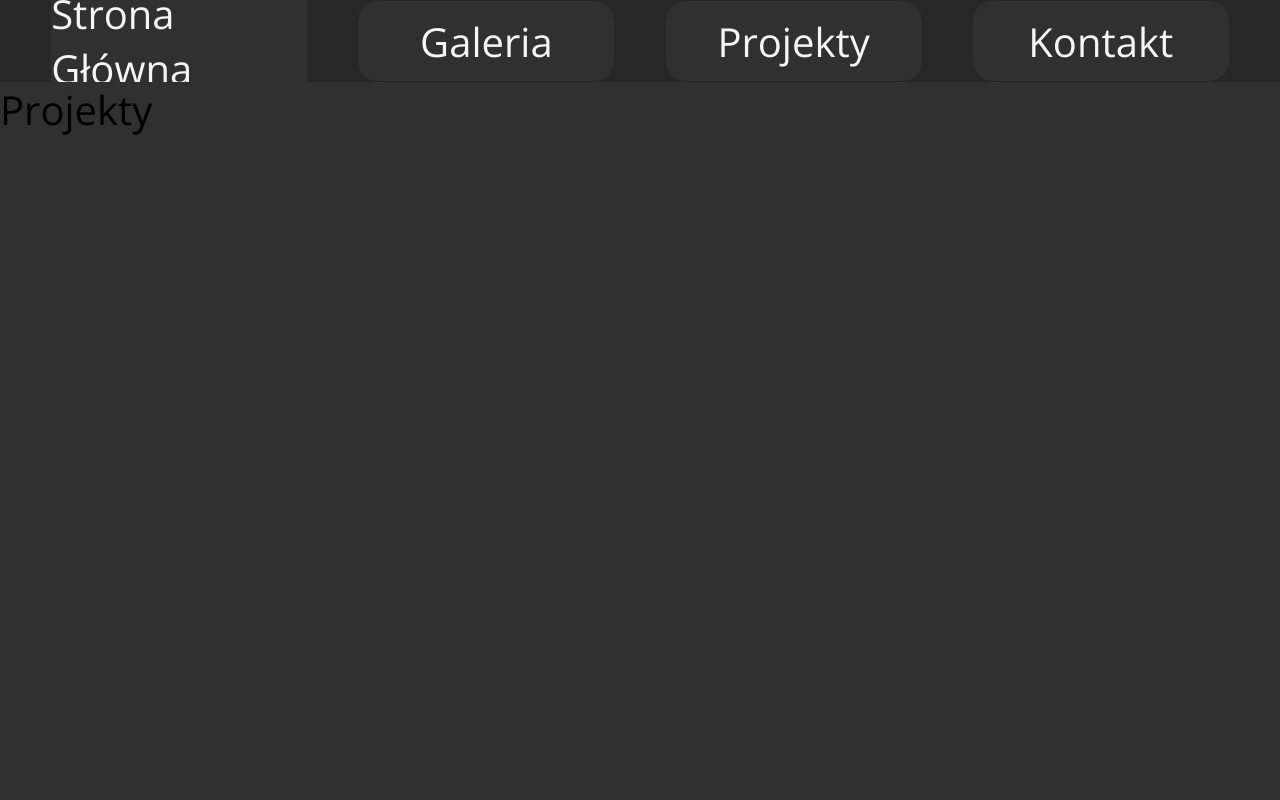
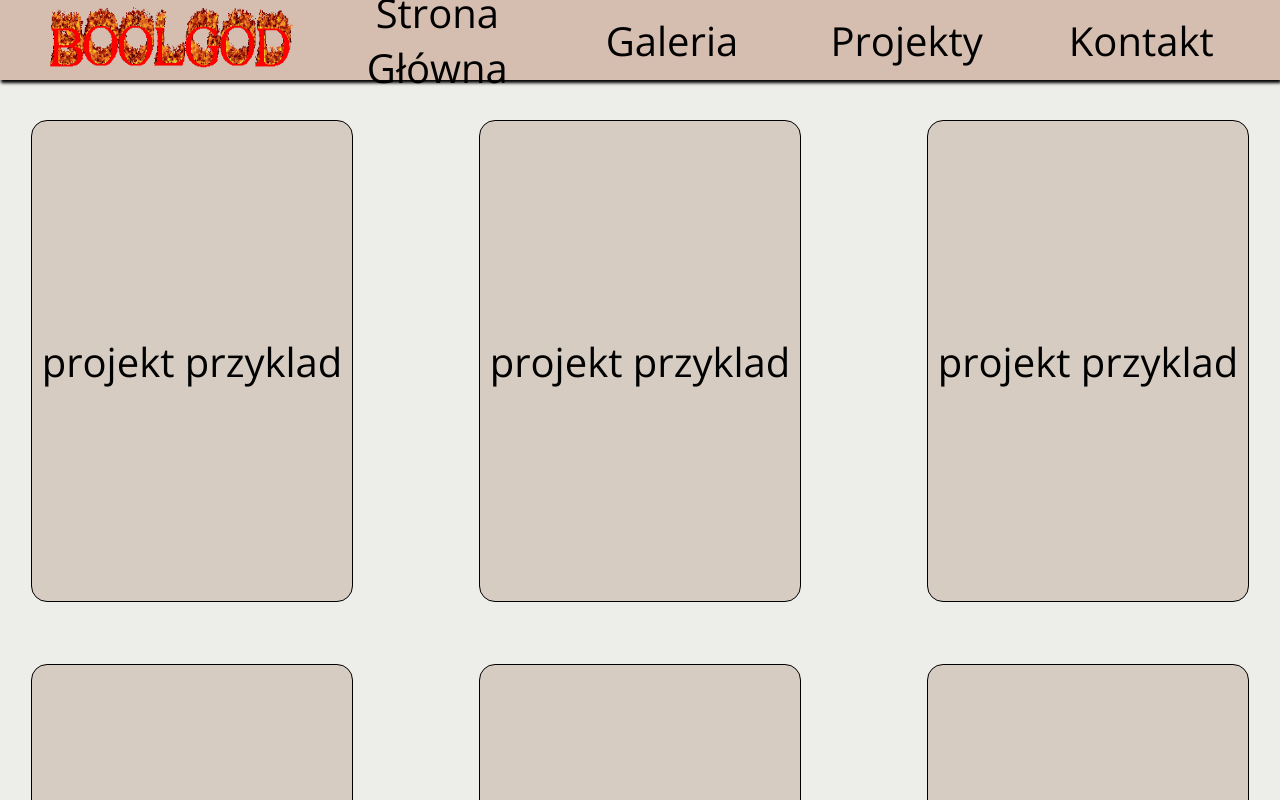
Before and after one commit to boold0g/strona, a React (Create React App) app: page /projekty in a window 1280 px wide. Shown: the top 800 px of the page. Built offline with nearby package versions, Linux system fonts and the light colour scheme.

Commit message:
redesign

```diff
--- a/src/Components/Layout/Strony.js
+++ b/src/Components/Layout/Strony.js
@@ -4,6 +4,7 @@ import { Link } from "react-router-dom";
 function Strony() {
   return (
     <div className={classes.header}>
+      <div id={classes.logo}></div>
       <Link className={classes.nav} to="/">
         <div>Strona Główna</div>
       </Link>
@@ -20,5 +21,4 @@ function Strony() {
   );
 }
 
-
 export default Strony;
--- a/src/Components/Layout/Strony.module.css
+++ b/src/Components/Layout/Strony.module.css
@@ -2,46 +2,45 @@
   height: 10vh;
   display: flex;
   align-items: center;
-  width: 20vw;
+  width: 15vw;
   justify-content: center;
-  color: whitesmoke;
-  border-radius: 20px;
+  color: black;
   text-decoration: none;
+  text-align: center;
 }
-.nav:hover div,
 .nav:hover {
   animation-name: nav1;
-  animation-duration: 0.5s;
+  animation-duration: 0s;
   animation-fill-mode: forwards;
 }
 @keyframes nav1 {
   to {
-    background-color: gray;
+    outline: 1px solid black;
   }
 }
 @keyframes nav2 {
-  from {
-    background-color: gray;
-  }
-  to {
-    background-color: rgb(48, 48, 48);
-  }
 }
 .header {
   height: 10vh;
-  background-color: rgb(39, 39, 39);
+  background-color: #d5bdaf;
   width: 100%;
   display: flex;
   flex-direction: row;
   justify-content: space-evenly;
   align-items: center;
   font-size: 1em;
-  overflow: hidden;
-  padding-bottom: 1px;
-  padding-top: 1px;
+  box-shadow: 1px 3px 3px;
 }
 .nav,
 .nav div {
   animation-name: nav2;
   animation-duration: 0.5s;
+  text-align: center;
 }
+#logo {
+  width: 20vw;
+  height: 10vh;
+  background-image: url(./img/gif.gif);
+  background-size: 100% 100%;
+  margin-bottom: 10px;
+}
--- /dev/null
+++ b/src/Components/Projekty/KartaProjekt.js
@@ -0,0 +1,10 @@
+import classes from "./KartaProjekt.module.css";
+function KartaProjekt() {
+  return (
+    <div className={classes.kartaContainer}>
+      <div className={classes.karta}> projekt przyklad</div>
+    </div>
+  );
+}
+
+export default KartaProjekt;
--- /dev/null
+++ b/src/Components/Projekty/KartaProjekt.module.css
@@ -0,0 +1,17 @@
+.kartaContainer {
+  width: 30vw;
+  height: 60vh;
+  background-color: #edede9;
+  display: flex;
+  justify-content: center;
+}
+.karta {
+  width: 25vw;
+  height: 60vh;
+  background-color: #d6ccc2;
+  border-radius: 2vh;
+  border: solid 1px black;
+  display: flex;
+  align-items: center;
+  justify-content: center;
+}
--- a/src/Pages/Projekty.js
+++ b/src/Pages/Projekty.js
@@ -1,7 +1,16 @@
+import KartaProjekt from "../Components/Projekty/KartaProjekt";
+
 function ProjektyPage() {
   return (
     <div id="projekty">
-      <div>Projekty</div>
+      <KartaProjekt />
+      <KartaProjekt />
+      <KartaProjekt />
+      <KartaProjekt />
+      <KartaProjekt />
+      <KartaProjekt />
+      <KartaProjekt />
+      <KartaProjekt />
     </div>
   );
 }
--- a/src/index.css
+++ b/src/index.css
@@ -3,7 +3,7 @@
 * {
   margin: 0;
   padding: 0;
-  background-color: rgb(48, 48, 48);
+  scroll-behavior: smooth;
 }
 body::-webkit-scrollbar {
   display: none;
@@ -11,9 +11,16 @@ body::-webkit-scrollbar {
 #everything {
   font-size: 40px;
   width: 100vw;
-  height: 200vh;
-  background-color: rgb(48, 48, 48);
+  height: 300vh;
+  background-color: #edede9;
   display: flex;
   flex-direction: column;
   font-family: "Open Sans";
 }
+#projekty {
+  display: flex;
+  justify-content: flex-start;
+  gap: 5vw;
+  flex-wrap: wrap;
+  margin-top: 5vh;
+}
```
Also changed, not shown: src/Components/Layout/img/gif.gif (added), src/Components/Layout/img/logo.webp (added).
